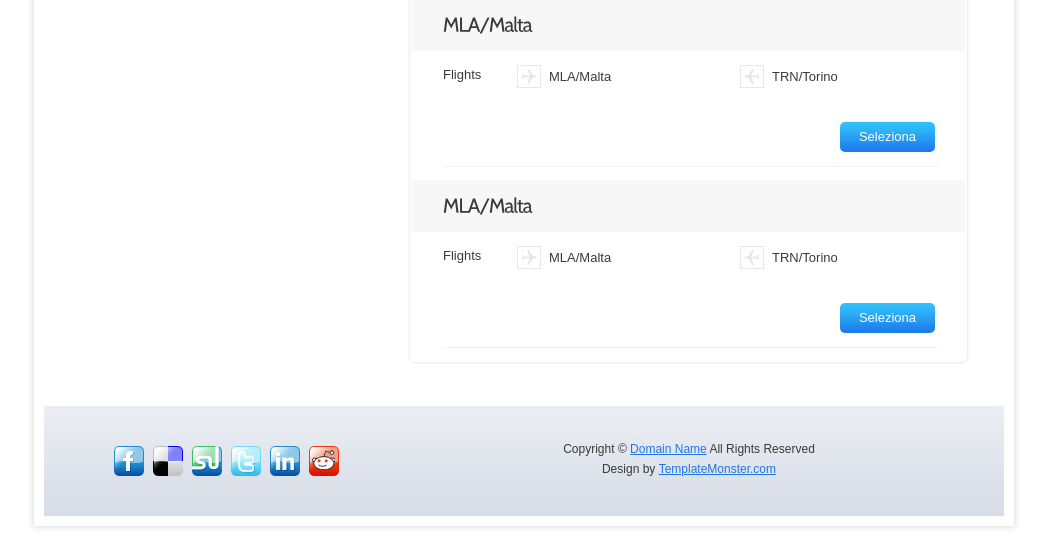
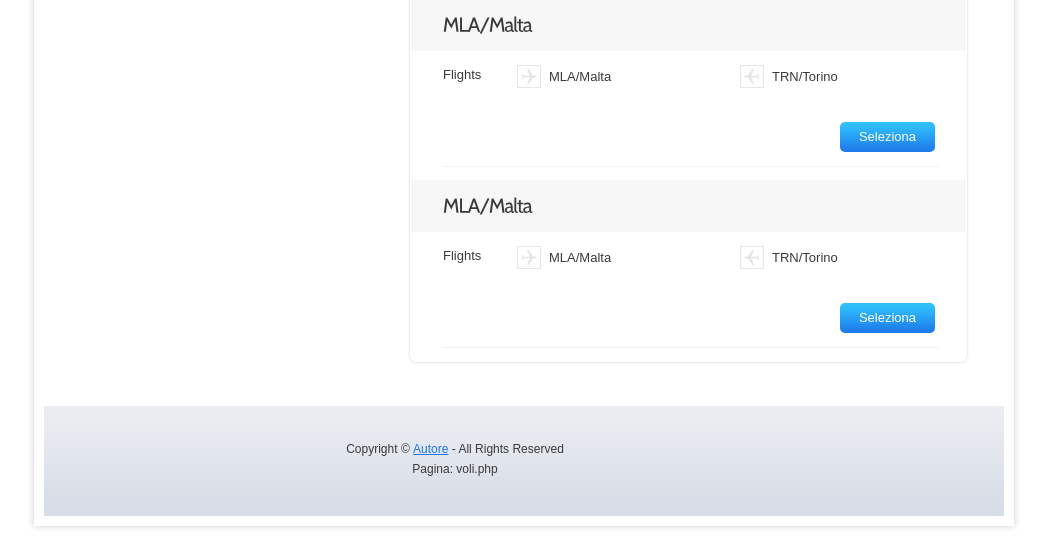
Before and after one commit to fabiosoft/Volare-Airline-website, a PHP site: page /voli.php in a window 1280 px wide. Shown: the part 1615-2151 px from the top of the page, without its empty margins (116-1163 px from the left). Run offline with PHP 8.4, Linux system fonts and the light colour scheme; data comes from the database, SQL or seed files in the repository.

Commit message:
footer info with author name and page title

```diff
--- a/config.php
+++ b/config.php
@@ -3,4 +3,5 @@
 	define("DB_USER", 'root');
 	define("DB_PASSWORD", 'root');
 	define("DB_DATABASE", 'volare');
+    define("AUTHOR_NAME", 'Autore');
 ?>
--- a/footer.php
+++ b/footer.php
@@ -1,12 +1,5 @@
 <div class="wrapper">
-    <ul id="icons">
-        <li><a href="#" class="normaltip"><img src="images/icon1.jpg" alt=""></a></li>
-        <li><a href="#" class="normaltip"><img src="images/icon2.jpg" alt=""></a></li>
-        <li><a href="#" class="normaltip"><img src="images/icon3.jpg" alt=""></a></li>
-        <li><a href="#" class="normaltip"><img src="images/icon4.jpg" alt=""></a></li>
-        <li><a href="#" class="normaltip"><img src="images/icon5.jpg" alt=""></a></li>
-        <li><a href="#" class="normaltip"><img src="images/icon6.jpg" alt=""></a></li>
-    </ul>
-    <div class="links">Copyright &copy; <a href="#">Domain Name</a> All Rights Reserved<br>
-        Design by <a target="_blank" href="http://www.templatemonster.com/">TemplateMonster.com</a></div>
+    <?php include_once('config.php') ?>
+    <div class="links">Copyright &copy; <a href="#"><?php echo AUTHOR_NAME ?></a> - All Rights Reserved<br>
+        Pagina: <?php echo basename($_SERVER['PHP_SELF']) ?></div>
 </div>
```
